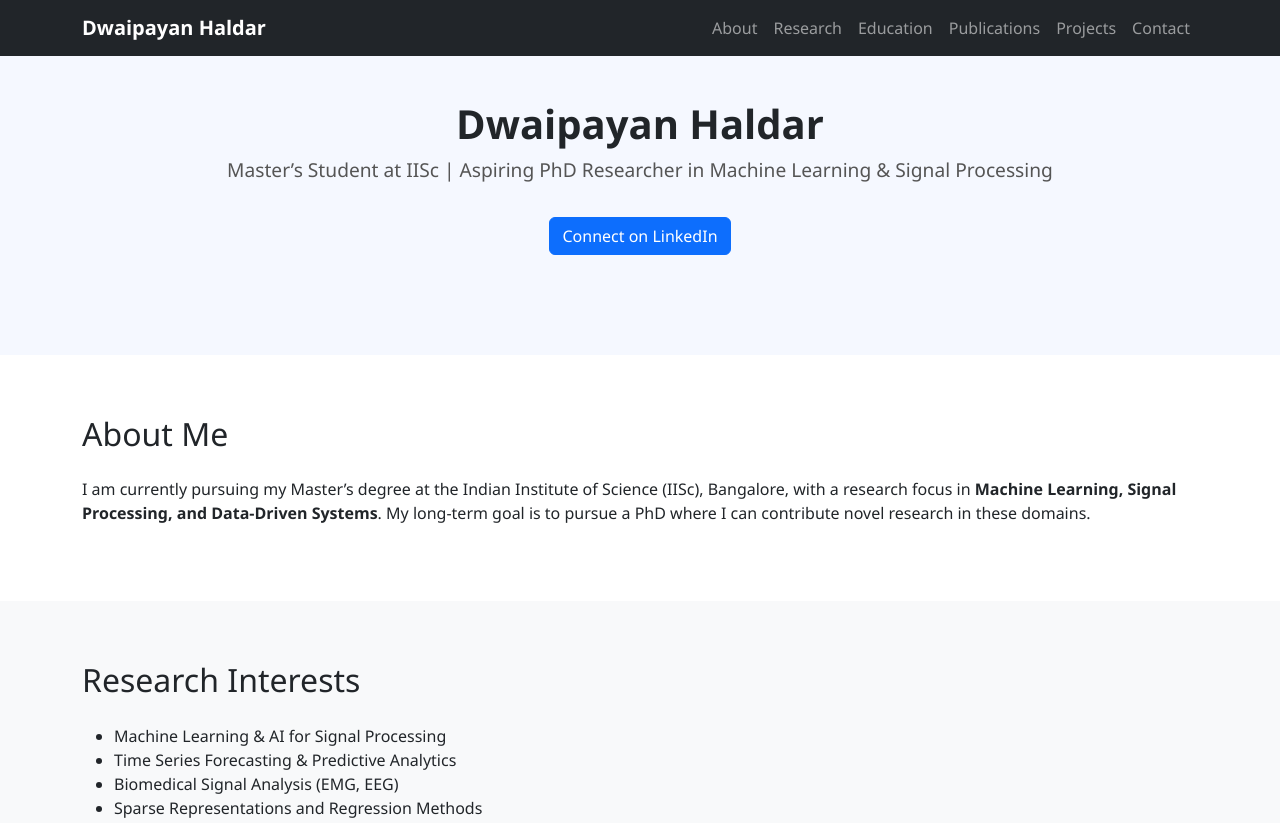
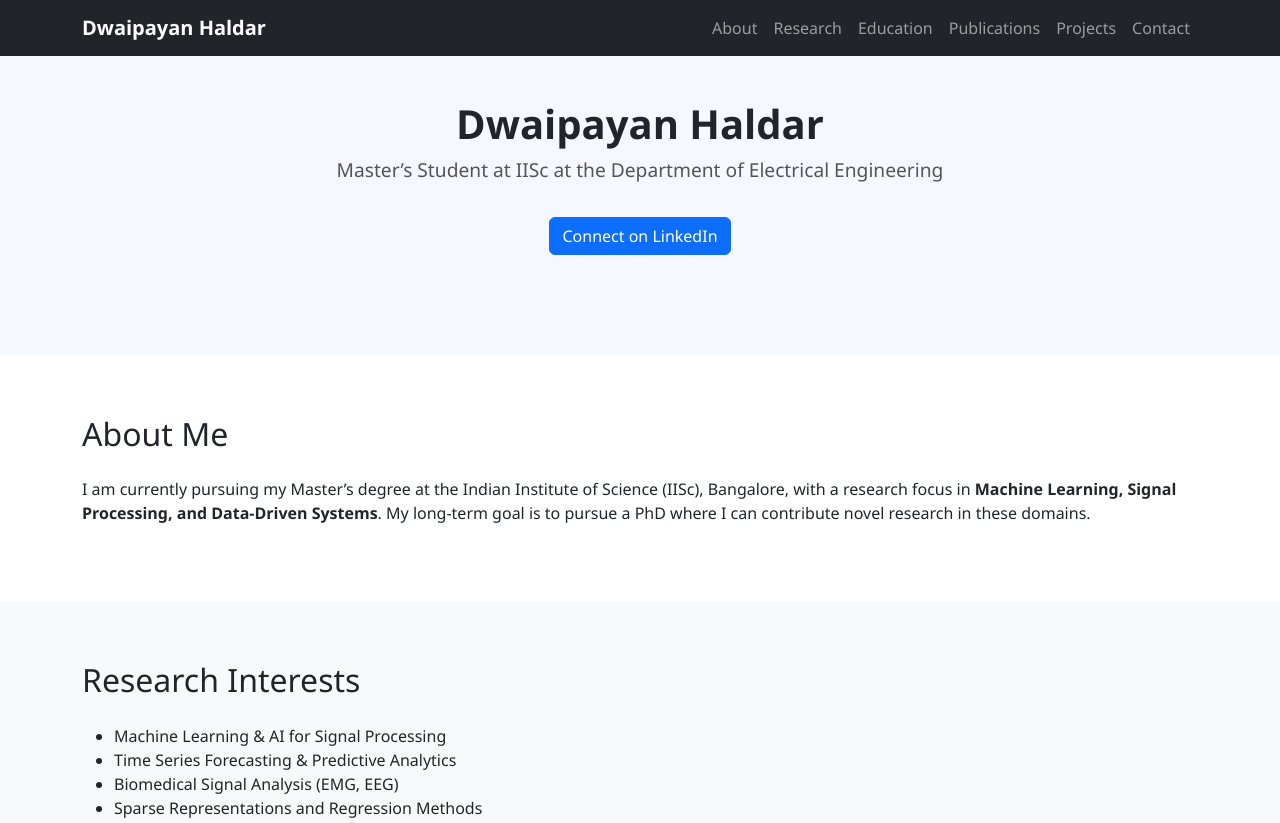
Before and after one commit to dwaipayanhaldar/dwaipayanhaldar.github.io, a plain HTML site: page index.html in a window 1280 px wide. Shown: the top 823 px of the page. Drawn offline with nearby package versions, Linux system fonts and the light colour scheme.

Commit message:
Update index.html

```diff
--- a/index.html
+++ b/index.html
@@ -3,7 +3,7 @@
 <head>
   <meta charset="UTF-8">
   <meta name="viewport" content="width=device-width, initial-scale=1.0">
-  <title>Dwaipayan Haldar | PhD Portfolio</title>
+  <title>Dwaipayan Haldar</title>
   <link href="https://cdn.jsdelivr.net/npm/bootstrap@5.3.3/dist/css/bootstrap.min.css" rel="stylesheet">
   <style>
     body { font-family: 'Segoe UI', sans-serif; }
@@ -40,7 +40,7 @@
   <!-- Hero -->
   <section class="hero">
     <h1>Dwaipayan Haldar</h1>
-    <p>Master’s Student at IISc | Aspiring PhD Researcher in Machine Learning & Signal Processing</p>
+    <p>Master’s Student at IISc at the Department of Electrical Engineering</p>
     <a href="https://www.linkedin.com/in/dwaipayan-haldar/" target="_blank" class="btn btn-primary mt-3">Connect on LinkedIn</a>
   </section>
 
```
